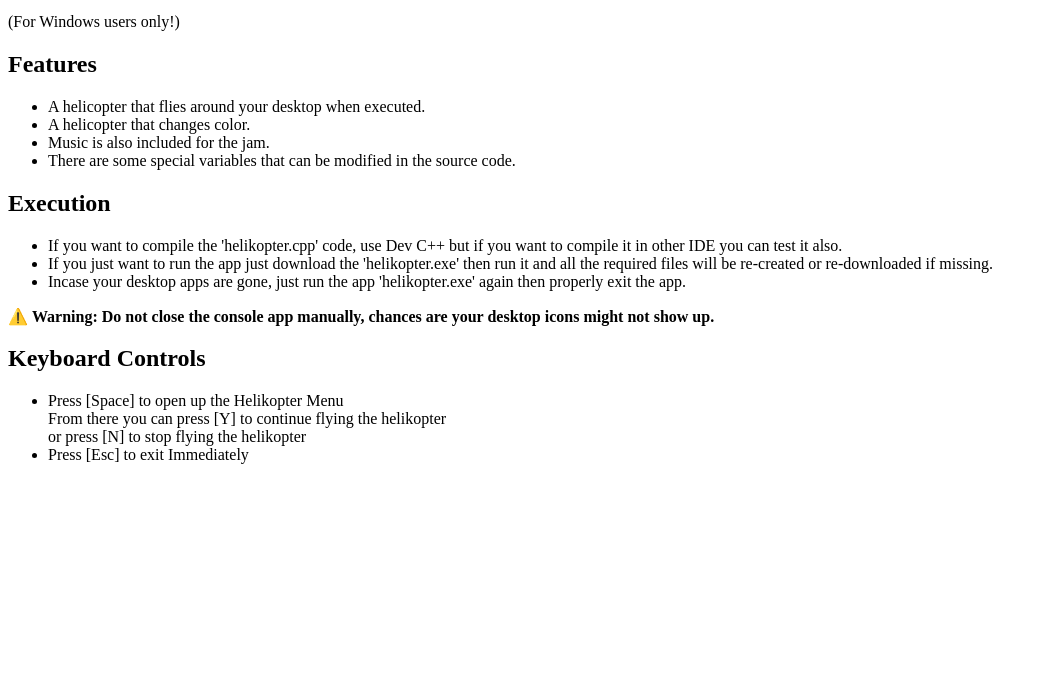
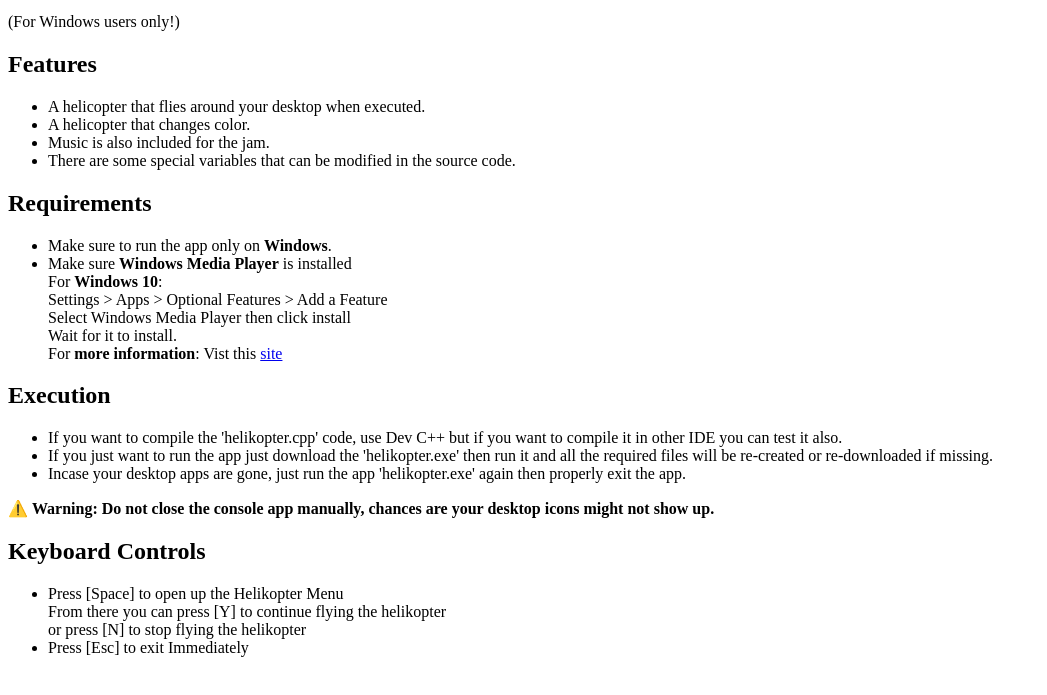
Before and after one commit to jerwinkdc/helikopter, a plain HTML site: page index.html in a window 1280 px wide. Shown: the part 101-796 px from the top of the page, without its empty margins (0-1047 px from the left). Drawn offline with Linux system fonts and the light colour scheme.

Commit message:
helikopter

```diff
--- a/index.html
+++ b/index.html
@@ -20,6 +20,20 @@
         <li>There are some special variables that can be modified in the source code.</li>
     </ul>
 
+    <h2 id="requirements">Requirements</h2>
+    <ul>
+	<li>Make sure to run the app only on <b>Windows</b>.</li>
+        <li>
+	Make sure <b>Windows Media Player</b> is installed<br/>
+	For <b>Windows 10</b>:<br/>
+	Settings > Apps > Optional Features > Add a Feature<br/>
+	Select Windows Media Player then click install<br/>
+	Wait for it to install.<br/>
+	For <b>more information</b>: Vist this <a href="https://bit.ly/wmp-support" target="_blank">site</a><br/>
+	</li>
+
+    </ul>
+
     <h2 id="execution">Execution</h2>
     <ul>
         <li>If you want to compile the 'helikopter.cpp' code, use Dev C++ but if you want to compile it in other IDE you can test it also.</li>
```
